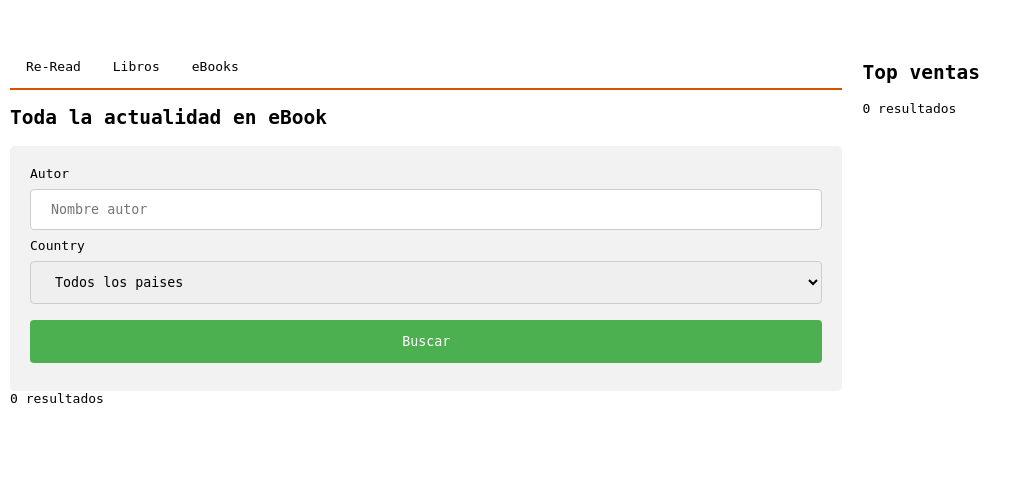
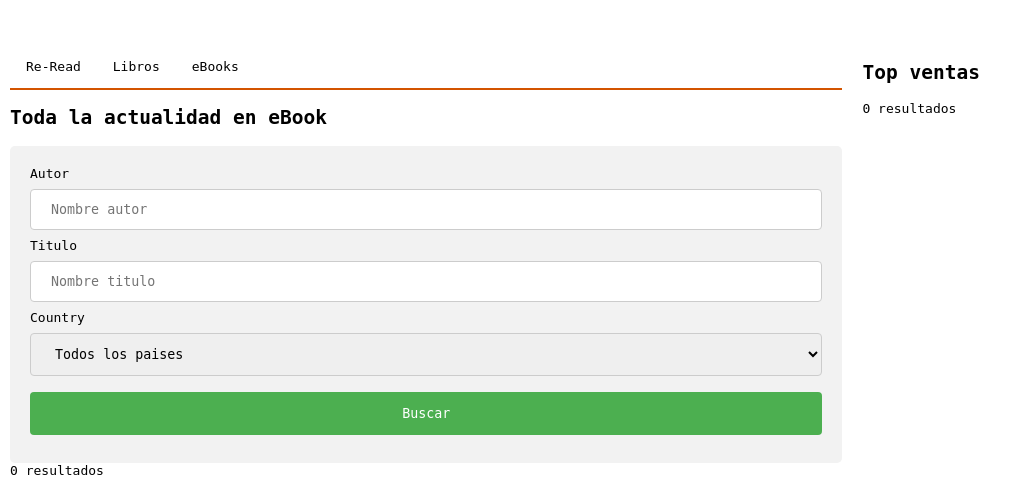
Before and after one commit to rekan98/re-read-php, a PHP site: page /view/eBooks.php in a window 1280 px wide. Shown: the part 385-873 px from the top of the page, without its empty margins (0-1032 px from the left). Before the commit the page ends 788 px from the top, so only its background shows below. Run offline with PHP 8.4, Linux system fonts and the light colour scheme; data that the repository does not hold is empty; a stand-in replaces the project's code that opens the database connection.

Commit message:
gucchi gang

```diff
--- a/view/ebooks.php
+++ b/view/ebooks.php
@@ -30,6 +30,9 @@
       <form action="ebooks.php" method="post">
         <label for="fautor">Autor</label>
       <input type="text" id="fautor" name="fautor" placeholder="Nombre autor">
+        <label for="ftitulo">Titulo</label>
+      <input type="text" id="ftitulo" name="ftitulo" placeholder="Nombre titulo">
+        <!-- <label for="lname">Last Name</label>
         <!-- <label for="lname">Last Name</label>
       <input type="text" id="lname" name="lastname" placeholder="Your last name.."> -->
       <label for="country">Country</label>
```
